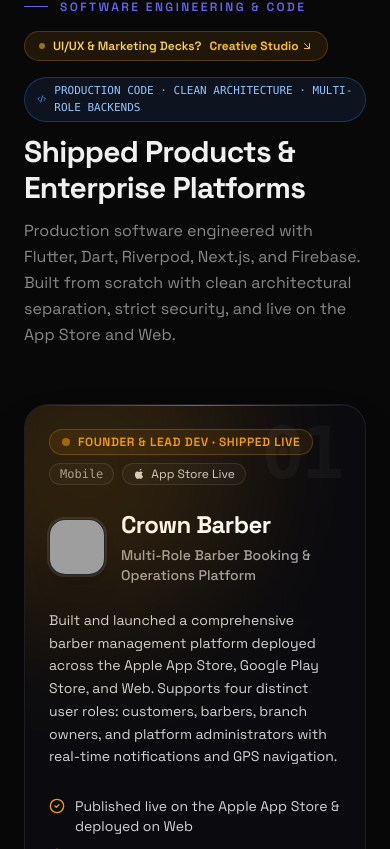
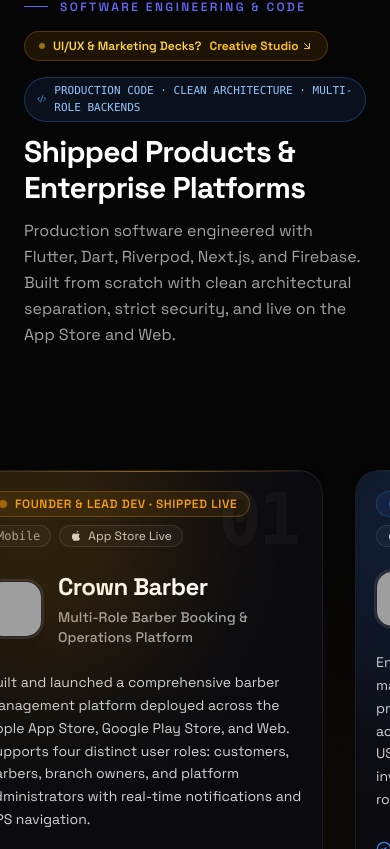
Before and after one commit to zanamzirii/zana-portfolio, a Next.js app: page / in a window 390 px wide. Shown: the part 935-1784 px from the top of the page. Built offline with nearby package versions, Linux system fonts and the light colour scheme; grey boxes are pictures that could not be loaded.

Commit message:
feat: implement horizontal pin-scroll for flagship projects (vertical scroll pins screen and scrubs horizontally across 01 Crown Barber -> 02 Bahdinan Cars -> 03 Time Cafe Zaxo)

```diff
--- a/components/sections/ProjectsSection.tsx
+++ b/components/sections/ProjectsSection.tsx
@@ -1,7 +1,8 @@
 "use client";
 
-import { motion } from "framer-motion";
-import { Code2, ArrowDownRight } from "lucide-react";
+import { useRef, useState, useEffect } from "react";
+import { motion, useScroll, useTransform, useSpring } from "framer-motion";
+import { Code2, ArrowDownRight, Sparkles } from "lucide-react";
 import { SectionLabel } from "@/components/ui/SectionLabel";
 import { FeaturedProjectCard, ProjectCard } from "@/components/ui/ProjectCard";
 import { siteData } from "@/lib/data";
@@ -11,22 +12,77 @@ import {
   smoothTransition,
   viewportOnce,
 } from "@/lib/animations";
+import { cn } from "@/lib/utils";
 
 export function ProjectsSection() {
   const featuredProjects = siteData.projects.filter((p) => p.featured);
   const otherProjects = siteData.projects.filter((p) => !p.featured);
 
+  // Horizontal Pin-Scroll Controller (Ayman.krd Luxury Style)
+  const containerRef = useRef<HTMLDivElement>(null);
+  const [activeSlide, setActiveSlide] = useState(1);
+
+  const { scrollYProgress } = useScroll({
+    target: containerRef,
+    offset: ["start start", "end end"],
+  });
+
+  const smoothProgress = useSpring(scrollYProgress, {
+    stiffness: 90,
+    damping: 24,
+    restDelta: 0.001,
+  });
+
+  // Calculate horizontal translation across all featured panels
+  const totalPanels = featuredProjects.length;
+  const x = useTransform(
+    smoothProgress,
+    [0, 1],
+    ["0vw", `-${(totalPanels - 1) * 100}vw`],
+  );
+
+  // Sync active slide index (1-based)
+  useEffect(() => {
+    return smoothProgress.on("change", (latest) => {
+      const step = 1 / totalPanels;
+      const index = Math.min(
+        totalPanels,
+        Math.max(1, Math.floor(latest / step) + 1),
+      );
+      setActiveSlide(index);
+    });
+  }, [smoothProgress, totalPanels]);
+
+  // Direct Jump to a specific slide
+  const scrollToSlide = (index: number) => {
+    if (!containerRef.current) return;
+    const rect = containerRef.current.getBoundingClientRect();
+    const containerTop = window.scrollY + rect.top;
+    const totalScrollable = containerRef.current.offsetHeight - window.innerHeight;
+    const targetScroll = containerTop + ((index - 1) / (totalPanels - 1)) * totalScrollable;
+
+    if (
+      typeof window !== "undefined" &&
+      (window as unknown as { __lenis?: { scrollTo: (y: number, opts?: object) => void } }).__lenis
+    ) {
+      (
+        window as unknown as { __lenis: { scrollTo: (y: number, opts?: object) => void } }
+      ).__lenis.scrollTo(targetScroll, { duration: 1.2 });
+    } else {
+      window.scrollTo({ top: targetScroll, behavior: "smooth" });
+    }
+  };
+
   return (
-    <section id="projects" className="py-20 md:py-32 relative">
-      <div className="mx-auto max-w-6xl px-6">
-
-        {/* Section Header */}
+    <section id="projects" className="relative bg-[#050505] text-textPrimary">
+      {/* ── Section Header (Vertical Introduction) ───────────────────────── */}
+      <div className="mx-auto max-w-6xl px-6 pt-20 md:pt-32 pb-10">
         <motion.div
           variants={staggerContainer}
           initial="initial"
           whileInView="animate"
           viewport={viewportOnce}
-          className="mb-14"
+          className="mb-8"
         >
           <div className="flex flex-wrap items-center justify-between gap-4 mb-4">
             <motion.div variants={fadeUp} transition={smoothTransition}>
@@ -65,44 +121,118 @@ export function ProjectsSection() {
           <motion.h2
             variants={fadeUp}
             transition={{ ...smoothTransition, delay: 0.06 }}
-            className="text-3xl font-bold tracking-tight text-textPrimary md:text-5xl"
+            className="text-3xl font-bold tracking-tight text-white md:text-5xl"
           >
             Shipped Products &amp; Enterprise Platforms
           </motion.h2>
           <motion.p
             variants={fadeUp}
             transition={{ ...smoothTransition, delay: 0.12 }}
-            className="mt-3 text-base text-textSecondary max-w-2xl leading-relaxed"
+            className="mt-3 text-base text-neutral-400 max-w-2xl leading-relaxed"
           >
             Production software engineered with Flutter, Dart, Riverpod, Next.js, and Firebase. Built from scratch with clean architectural separation, strict security, and live on the App Store and Web.
           </motion.p>
         </motion.div>
+      </div>
 
-        {/* Featured Flagship Projects Stack */}
-        <div className="space-y-12 mb-16">
+      {/* ── Horizontal Pin-Scroll Track (Ayman.krd Signature Scroll) ─────── */}
+      <div ref={containerRef} className="relative h-[320vh] lg:h-[350vh]">
+        {/* Sticky 100vh Viewport */}
+        <div className="sticky top-0 h-screen w-full overflow-hidden flex flex-col justify-center bg-[#050505]">
+
+          {/* Subtle Ambient Radial Glow */}
+          <div
+            className="pointer-events-none absolute inset-0 opacity-20"
+            style={{
+              background:
+                activeSlide === 1
+                  ? "radial-gradient(circle at 70% 50%, rgba(245,158,11,0.2) 0%, transparent 60%)"
+                  : activeSlide === 2
+                  ? "radial-gradient(circle at 70% 50%, rgba(59,130,246,0.2) 0%, transparent 60%)"
+                  : "radial-gradient(circle at 70% 50%, rgba(234,179,8,0.2) 0%, transparent 60%)",
+            }}
+            aria-hidden="true"
+          />
+
+          {/* Sliding Track of Flagship Project Panels */}
+          <motion.div
+            style={{ x }}
+            className="flex h-full items-center"
+          >
             {featuredProjects.map((project, idx) => (
-            <motion.div
+              <div
                 key={project.id}
-              initial={{ opacity: 0, y: 32 }}
-              whileInView={{ opacity: 1, y: 0 }}
-              viewport={viewportOnce}
-              transition={{ ...smoothTransition, delay: idx * 0.1 }}
+                className="w-screen h-full flex-shrink-0 flex items-center justify-center px-4 sm:px-6 md:px-12 lg:px-16"
               >
+                <div className="w-full max-w-6xl max-h-[88vh] overflow-y-auto lg:overflow-visible no-scrollbar">
                   <FeaturedProjectCard
                     project={project}
                     reverse={idx % 2 === 1}
                   />
+                </div>
+              </div>
+            ))}
           </motion.div>
+
+          {/* Luxury Floating Pin Controller Pill (Ayman.krd Agency Style) */}
+          <div className="absolute bottom-5 sm:bottom-7 left-1/2 -translate-x-1/2 flex items-center gap-3 sm:gap-5 px-4 sm:px-6 py-2 sm:py-2.5 rounded-full border border-white/15 bg-black/80 backdrop-blur-2xl shadow-2xl z-30 pointer-events-auto">
+            {/* Active Slide Counter */}
+            <span className="text-xs sm:text-sm font-mono font-bold text-white flex items-center gap-1.5">
+              <span className="text-accent">0{activeSlide}</span>
+              <span className="text-neutral-500">/</span>
+              <span className="text-neutral-400">0{totalPanels}</span>
+            </span>
+
+            {/* Quick Interactive Slide Dots */}
+            <div className="flex items-center gap-1.5">
+              {featuredProjects.map((_, i) => (
+                <button
+                  key={i}
+                  onClick={() => scrollToSlide(i + 1)}
+                  className={cn(
+                    "h-2 rounded-full transition-all duration-300",
+                    activeSlide === i + 1
+                      ? "w-6 bg-accent shadow-md shadow-accent/50"
+                      : "w-2 bg-white/20 hover:bg-white/40",
+                  )}
+                  aria-label={`Jump to project 0${i + 1}`}
+                />
               ))}
             </div>
 
-        {/* Academic & 3D Projects Sub-heading */}
+            {/* Smooth Track Progress Bar */}
+            <div className="w-20 sm:w-36 h-1 bg-white/10 rounded-full overflow-hidden hidden xs:block">
+              <motion.div
+                style={{ scaleX: smoothProgress, transformOrigin: "left" }}
+                className="h-full bg-gradient-to-r from-amber-400 via-blue-500 to-indigo-500 rounded-full"
+              />
+            </div>
+
+            {/* Scroll Indicator Hint */}
+            <span className="hidden sm:inline-flex items-center gap-1 text-[10px] font-mono uppercase tracking-widest text-neutral-400">
+              <Sparkles className="h-3 w-3 text-accent" />
+              Scroll to Slide
+            </span>
+          </div>
+
+        </div>
+      </div>
+
+      {/* ── Academic & 3D Projects (Resumes Normal Vertical Scroll) ─────── */}
       {otherProjects.length > 0 && (
-          <div className="pt-8 border-t border-border/80">
-            <h3 className="text-xl font-bold text-textPrimary mb-6 flex items-center gap-2">
-              <span className="h-2 w-2 rounded-full bg-emerald-500" />
+        <div className="mx-auto max-w-6xl px-6 pt-16 pb-20 border-t border-white/[0.08]">
+          <div className="mb-8">
+            <span className="text-xs font-mono uppercase tracking-widest text-emerald-400 flex items-center gap-2 mb-2">
+              <span className="h-2 w-2 rounded-full bg-emerald-500 animate-pulse" />
+              Research &amp; Specialized Builds
+            </span>
+            <h3 className="text-2xl sm:text-3xl font-bold text-white tracking-tight">
               Academic Research &amp; 3D Game Builds
             </h3>
+            <p className="mt-2 text-sm text-neutral-400 max-w-xl">
+              Foundational computer science research, normalized relational database platforms, and real-time 3D simulation engines.
+            </p>
+          </div>
 
           <motion.div
             variants={staggerContainer}
@@ -117,8 +247,6 @@ export function ProjectsSection() {
           </motion.div>
         </div>
       )}
-
-      </div>
     </section>
   );
 }
--- a/components/ui/ProjectCard.tsx
+++ b/components/ui/ProjectCard.tsx
@@ -230,7 +230,7 @@ export function FeaturedProjectCard({ project, reverse = false }: FeaturedProjec
           )}
         >
           {/* Text / Specification Column */}
-          <div className="flex flex-col justify-between p-6 sm:p-8 lg:w-1/2 lg:p-10 xl:p-12">
+          <div className="flex flex-col justify-between p-5 sm:p-7 lg:w-1/2 lg:p-8 xl:p-10">
             <div className="space-y-6">
               {/* Badge Row */}
               <div className="flex flex-wrap items-center gap-2">
@@ -435,7 +435,7 @@ export function FeaturedProjectCard({ project, reverse = false }: FeaturedProjec
           </div>
 
           {/* Device Showcase Column */}
-          <div className="relative flex flex-col justify-between bg-gradient-to-b from-[#16161b] to-[#0c0c0f] lg:w-1/2 p-6 sm:p-8 lg:p-10 border-t lg:border-t-0 lg:border-l border-white/[0.08]">
+          <div className="relative flex flex-col justify-between bg-gradient-to-b from-[#16161b] to-[#0c0c0f] lg:w-1/2 p-5 sm:p-7 lg:p-8 border-t lg:border-t-0 lg:border-l border-white/[0.08]">
             {/* Ambient Background Glow */}
             <div
               className="pointer-events-none absolute inset-0 opacity-25"
```
Lines whose indentation alone changed are shown as unchanged.
